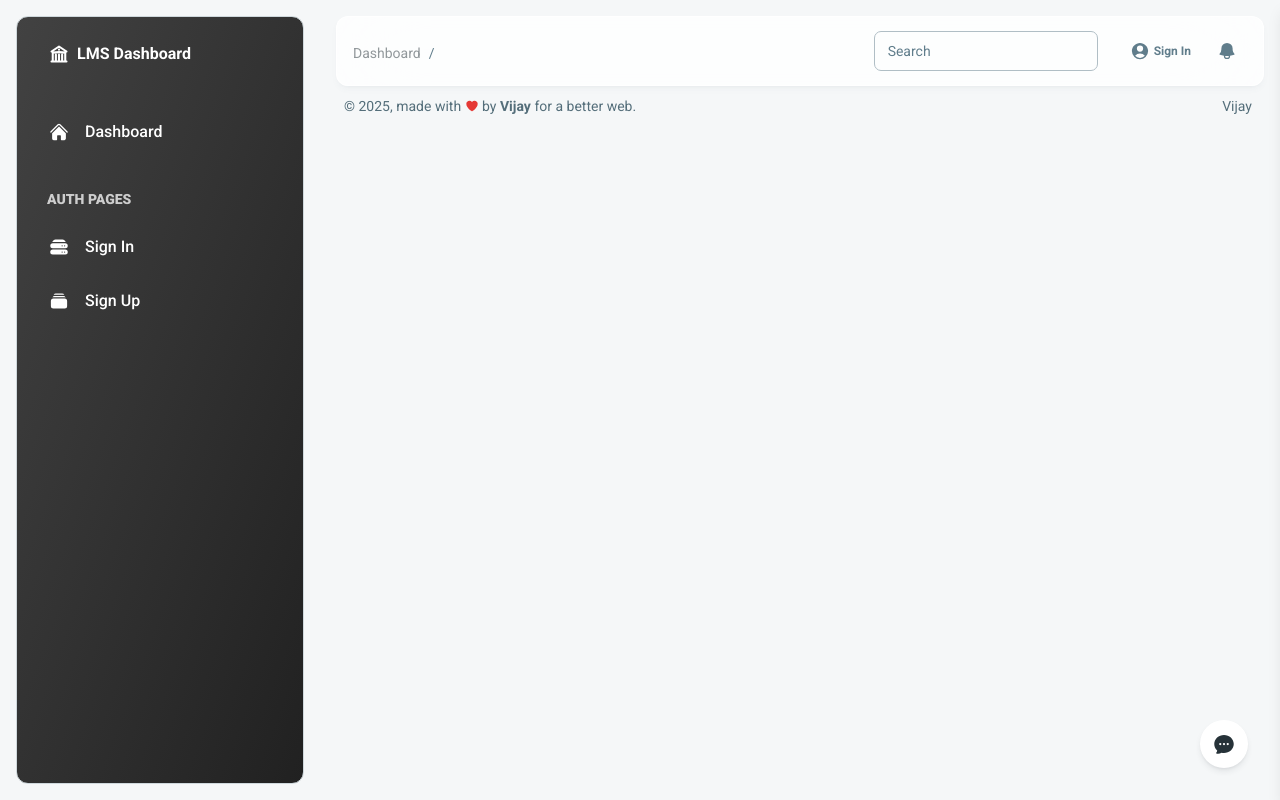
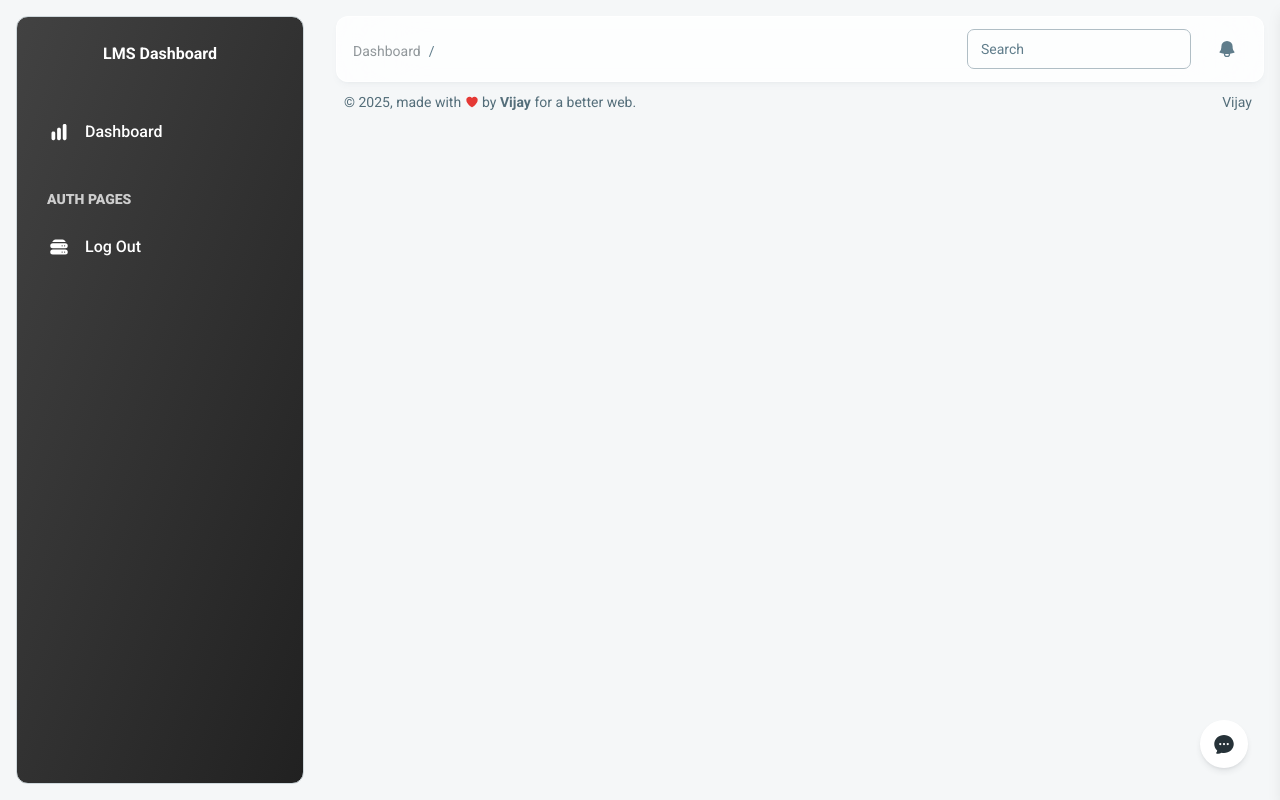
Before and after one commit to Vijay8426/LMS-Dashboard, a React (Vite) app: page /dashboard in a window 1280 px wide. Built offline with nearby package versions, Linux system fonts and the light colour scheme; sample sign-in values are in the browser's storage.

Commit message:
seperation of app among student and admin

```diff
--- a/src/layouts/auth.jsx
+++ b/src/layouts/auth.jsx
@@ -1,23 +1,19 @@
 import { Routes, Route } from "react-router-dom";
-import {
-  ChartPieIcon,
-  UserIcon,
-  UserPlusIcon,
-  ArrowRightOnRectangleIcon,
-} from "@heroicons/react/24/solid";
-import { Navbar, Footer } from "@/widgets/layout";
-import routes from "@/routes";
+import { ChartPieIcon, UserIcon, UserPlusIcon, ArrowRightOnRectangleIcon } from "@heroicons/react/24/solid";
+import { getRoutes } from "@/routes"; // Named import
 
 export function Auth() {
+  const routes = getRoutes(); // call function to get current routes
+
   const navbarRoutes = [
     {
       name: "dashboard",
-      path: "/dashboard/home",
+      path: "/dashboard/sign-in",
       icon: ChartPieIcon,
     },
     {
       name: "profile",
-      path: "/dashboard/home",
+      path: "/dashboard/sign-in",
       icon: UserIcon,
     },
     {
@@ -38,8 +34,8 @@ export function Auth() {
         {routes.map(
           ({ layout, pages }) =>
             layout === "auth" &&
-            pages.map(({ path, element }) => (
-              <Route exact path={path} element={element} />
+            pages.map(({ path, element }, idx) => (
+              <Route key={idx} path={path} element={element} />
             ))
         )}
       </Routes>
--- a/src/layouts/dashboard.jsx
+++ b/src/layouts/dashboard.jsx
@@ -1,14 +1,9 @@
-import { useState } from "react";
+import { useState, useMemo } from "react";
 import { Routes, Route } from "react-router-dom";
 import { ChatBubbleOvalLeftEllipsisIcon, XMarkIcon } from "@heroicons/react/24/solid";
 import { IconButton } from "@material-tailwind/react";
-import {
-  Sidenav,
-  DashboardNavbar,
-  FAQChatbot,
-  Footer,
-} from "@/widgets/layout";
-import routes from "@/routes";
+import { Sidenav, DashboardNavbar, FAQChatbot, Footer } from "@/widgets/layout";
+import { getRoutes } from "@/routes"; // dynamic routes function
 import { useMaterialTailwindController } from "@/context";
 
 export function AdminDashboard() {
@@ -16,6 +11,9 @@ export function AdminDashboard() {
   const { sidenavType } = controller;
 
   const [openChat, setOpenChat] = useState(false);
+
+  // Memoize routes so they re-evaluate on every render (after login/logout)
+  const routes = useMemo(() => getRoutes(), []);
 
   return (
     <div className="min-h-screen bg-blue-gray-50/50">
@@ -40,9 +38,9 @@ export function AdminDashboard() {
           onClick={() => setOpenChat((prev) => !prev)}
         >
           {openChat ? (
-            <XMarkIcon className="h-6 w-6 text-red-600" /> // Close icon
+            <XMarkIcon className="h-6 w-6 text-red-600" />
           ) : (
-            <ChatBubbleOvalLeftEllipsisIcon className="h-6 w-6 text-blue-gray" /> // Chat icon
+            <ChatBubbleOvalLeftEllipsisIcon className="h-6 w-6 text-blue-gray" />
           )}
         </IconButton>
 
@@ -50,8 +48,8 @@ export function AdminDashboard() {
           {routes.map(
             ({ layout, pages }) =>
               layout === "dashboard" &&
-              pages.map(({ path, element }) => (
-                <Route exact path={path} element={element} />
+              pages.map(({ path, element }, index) => (
+                <Route key={index} path={path} element={element} />
               ))
           )}
         </Routes>
@@ -65,5 +63,4 @@ export function AdminDashboard() {
 }
 
 AdminDashboard.displayName = "/src/layout/dashboard.jsx";
-
 export default AdminDashboard;
--- a/src/routes.jsx
+++ b/src/routes.jsx
@@ -1,48 +1,63 @@
 import {
   HomeIcon,
+  ChartBarIcon,
   UserCircleIcon,
   TableCellsIcon,
   InformationCircleIcon,
   ServerStackIcon,
   RectangleStackIcon,
 } from "@heroicons/react/24/solid";
-import { AdminHome, Profile, Tables, Notifications,StudentHome } from "@/pages/dashboard";
+import { AdminHome, StudentHome, Profile, Tables, Notifications } from "@/pages/dashboard";
 import { SignIn, SignUp } from "@/pages/auth";
 
 const icon = { className: "w-5 h-5 text-inherit" };
+
+export function getRoutes() {
   const user = JSON.parse(localStorage.getItem("user"));
   const userRole = user?.role;
 
-export const routes = [
+  return [
     {
       layout: "dashboard",
       pages: [
-      {
-        icon: <HomeIcon className="w-5 h-5" />,
-        name: "dashboard",
-        path: userRole === "admin" ? "/adminHome" : "/studentHome",
-        element: userRole === "admin" ? <AdminHome /> : <StudentHome />,
+        userRole === "admin"
+          ? {
+              icon: <ChartBarIcon {...icon} />,
+              name: "Dashboard",
+              path: "/adminHome",
+              element: <AdminHome />,
             }
+          : {
+              icon: <HomeIcon {...icon} />,
+              name: "Dashboard",
+              path: "/studentHome",
+              element: <StudentHome />,
+            },
       ],
     },
     {
       title: "auth pages",
       layout: "auth",
-    pages: [
+      pages: !user
+        ? [
             {
               icon: <ServerStackIcon {...icon} />,
-        name: "sign in",
+              name: "Sign In",
               path: "/sign-in",
               element: <SignIn />,
             },
+          ]
+        : [
             {
-        icon: <RectangleStackIcon {...icon} />,
-        name: "sign up",
-        path: "/sign-up",
-        element: <SignUp />,
+              icon: <ServerStackIcon {...icon} />,
+              name: "Log Out",
+              path: "/sign-in",
+              element: <SignIn />,
+              action: () => {
+                localStorage.clear();
+              },
             },
           ],
     },
   ];
-
-export default routes;
+}
--- a/src/widgets/layout/dashboard-navbar.jsx
+++ b/src/widgets/layout/dashboard-navbar.jsx
@@ -74,31 +74,6 @@ export function DashboardNavbar() {
           <div className="mr-auto md:mr-4 md:w-56">
             <Input label="Search" />
           </div>
-          <IconButton
-            variant="text"
-            color="blue-gray"
-            className="grid xl:hidden"
-            onClick={() => setOpenSidenav(dispatch, !openSidenav)}
-          >
-            <Bars3Icon strokeWidth={3} className="h-6 w-6 text-blue-gray-500" />
-          </IconButton>
-          <Link to="/auth/sign-in">
-            <Button
-              variant="text"
-              color="blue-gray"
-              className="hidden items-center gap-1 px-4 xl:flex normal-case"
-            >
-              <UserCircleIcon className="h-5 w-5 text-blue-gray-500" />
-              Sign In
-            </Button>
-            <IconButton
-              variant="text"
-              color="blue-gray"
-              className="grid xl:hidden"
-            >
-              <UserCircleIcon className="h-5 w-5 text-blue-gray-500" />
-            </IconButton>
-          </Link>
           <Menu>
             <MenuHandler>
               <IconButton variant="text" color="blue-gray">
--- a/src/widgets/layout/sidenav.jsx
+++ b/src/widgets/layout/sidenav.jsx
@@ -91,10 +91,11 @@ export function Sidenav({ brandName, routes }) {
 
 Sidenav.defaultProps = {
   brandName: (
-    <span className="flex items-center gap-2">
-      <BuildingLibraryIcon strokeWidth={2.5} className="h-5 w-5 text-white" />
-      LMS Dashboard
-    </span>
+   "LMS Dashboard"
+    // <span className="flex items-center gap-2">
+    //   <BuildingLibraryIcon strokeWidth={2.5} className="h-5 w-5 text-white" />
+    //   LMS Dashboard
+    // </span>
   ),
 };
 
```
Lines whose indentation alone changed are shown as unchanged.
